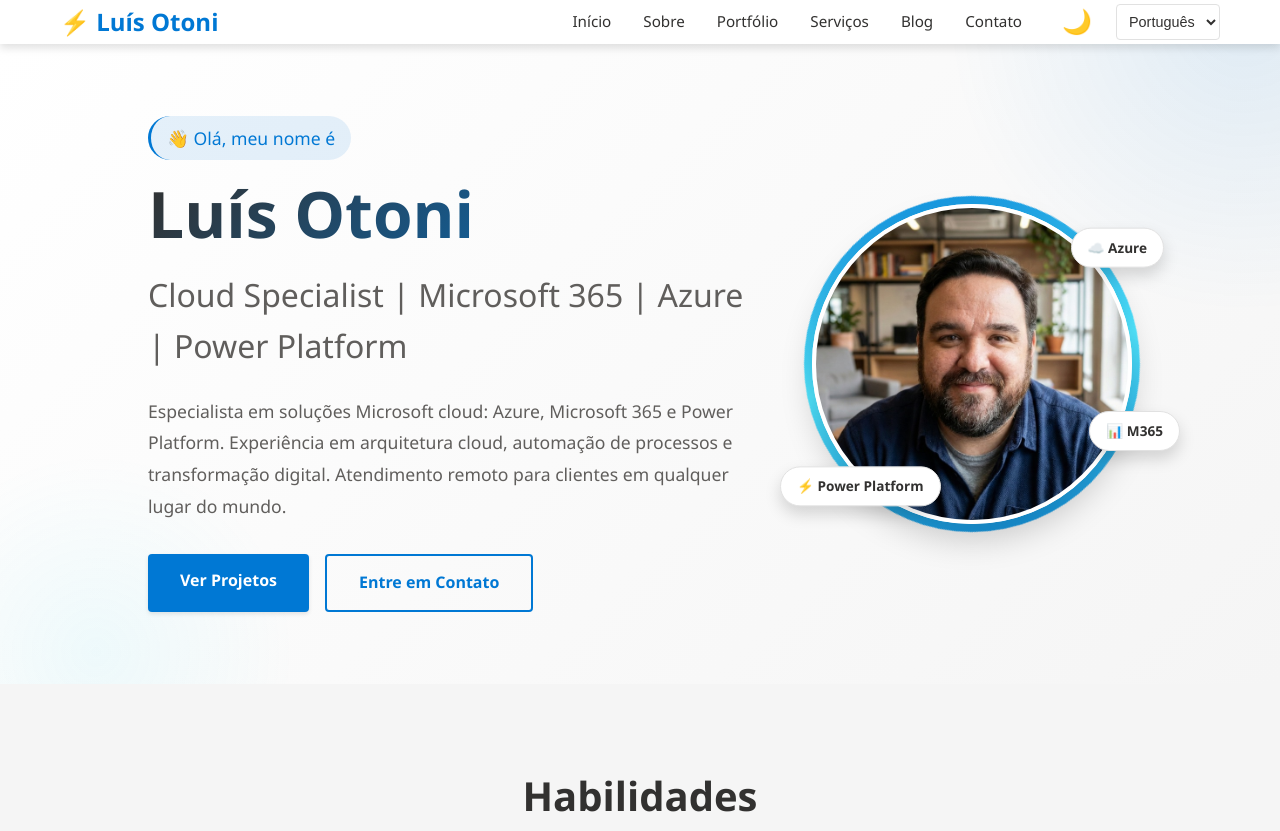
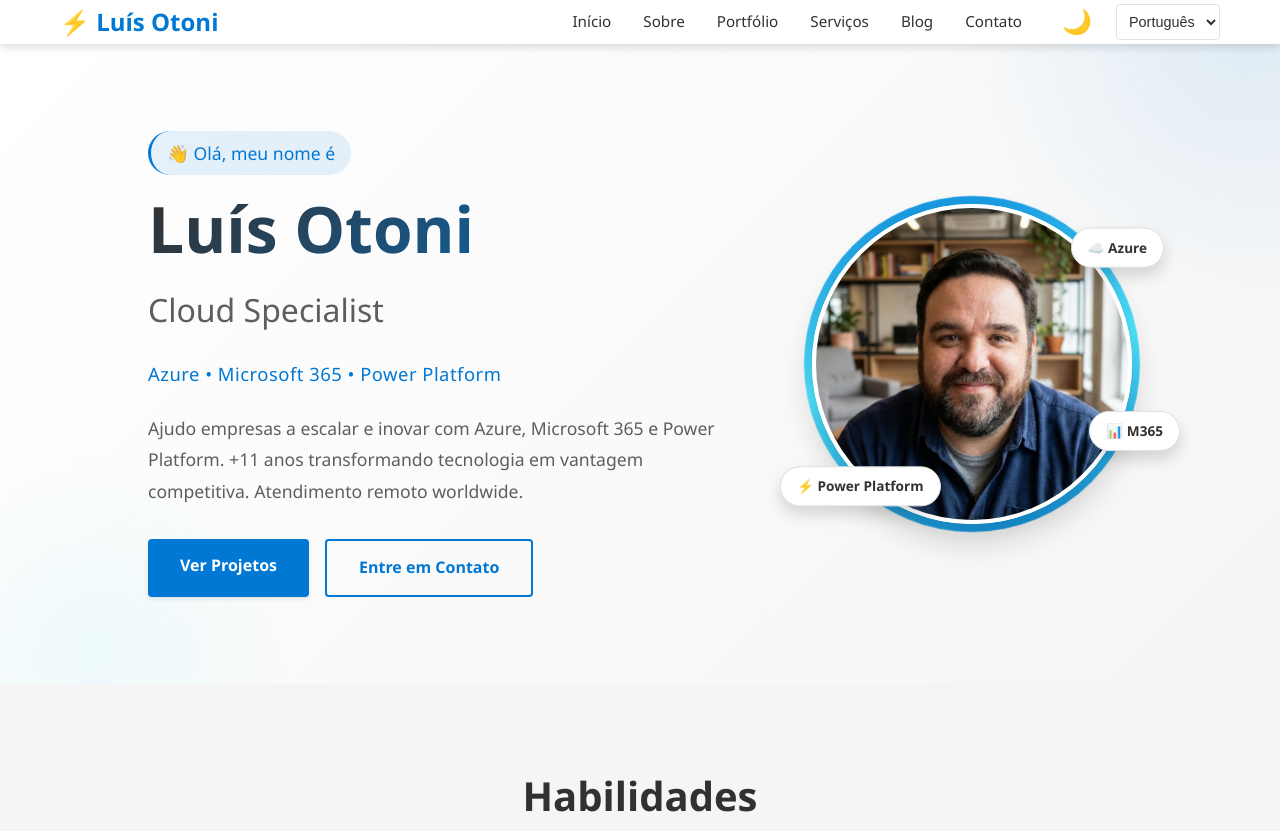
Before and after one commit to luisotonix/luisotonix.github.io, a plain HTML site: page index.html in a window 1280 px wide. Shown: the top 831 px of the page. Drawn offline with Linux system fonts and the light colour scheme.

Commit message:
Enhance hero section with improved messaging and styling for clarity and impact

```diff
--- a/css/style.css
+++ b/css/style.css
@@ -337,6 +337,14 @@ nav {
     font-weight: 500;
     color: var(--text-secondary);
     margin-bottom: 1.5rem;
+}
+
+.hero-stack {
+    font-size: 1.15rem;
+    font-weight: 500;
+    color: var(--primary);
+    margin-bottom: 1.5rem;
+    letter-spacing: 0.5px;
 }
 
 .hero-description {
--- a/index.html
+++ b/index.html
@@ -113,11 +113,11 @@
                     <div class="hero-content animate-on-scroll">
                         <p class="hero-greeting" data-i18n="hero_greeting">👋 Olá, meu nome é</p>
                         <h1 data-i18n="hero_title">Luís Otoni</h1>
-                        <h2 data-i18n="hero_subtitle">Cloud Specialist | Microsoft 365 | Azure | Power Platform</h2>
+                        <h2 data-i18n="hero_subtitle">Cloud Specialist</h2>
+                        <p class="hero-stack">Azure • Microsoft 365 • Power Platform</p>
                         <p class="hero-description" data-i18n="hero_description">
-                            Especialista em soluções Microsoft cloud: Azure, Microsoft 365 e Power Platform.
-                            Experiência em arquitetura cloud, automação de processos e transformação digital.
-                            Atendimento remoto para clientes em qualquer lugar do mundo.
+                            Ajudo empresas a escalar e inovar com Azure, Microsoft 365 e Power Platform.
+                            +11 anos transformando tecnologia em vantagem competitiva. Atendimento remoto worldwide.
                         </p>
                         <div class="hero-buttons">
                             <a href="portfolio.html" class="btn btn-primary" data-i18n="hero_cta">Ver Projetos</a>
```
Also changed, not shown: en/index.html (+4 -4 lines), es/index.html (+4 -4 lines).
